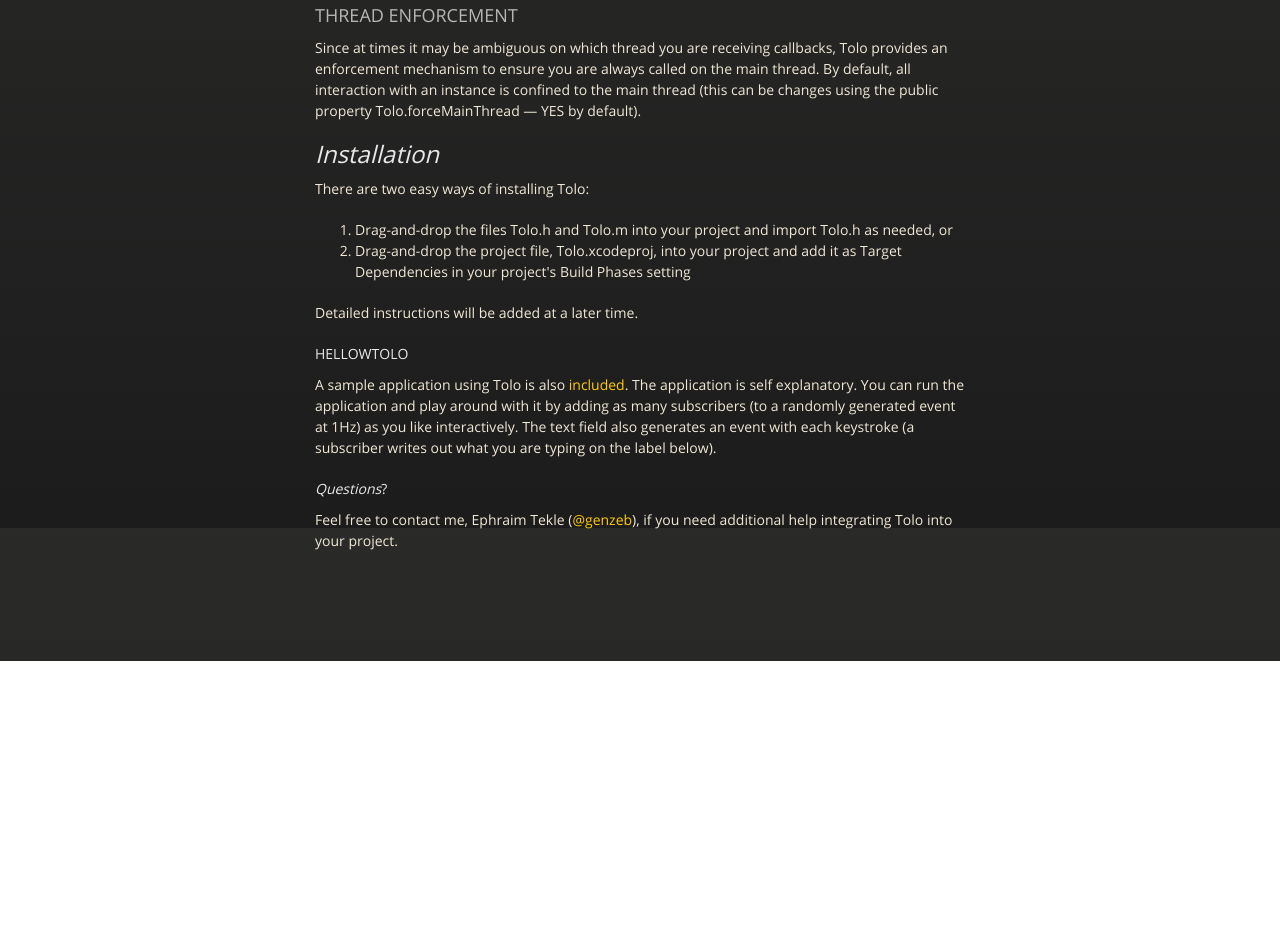
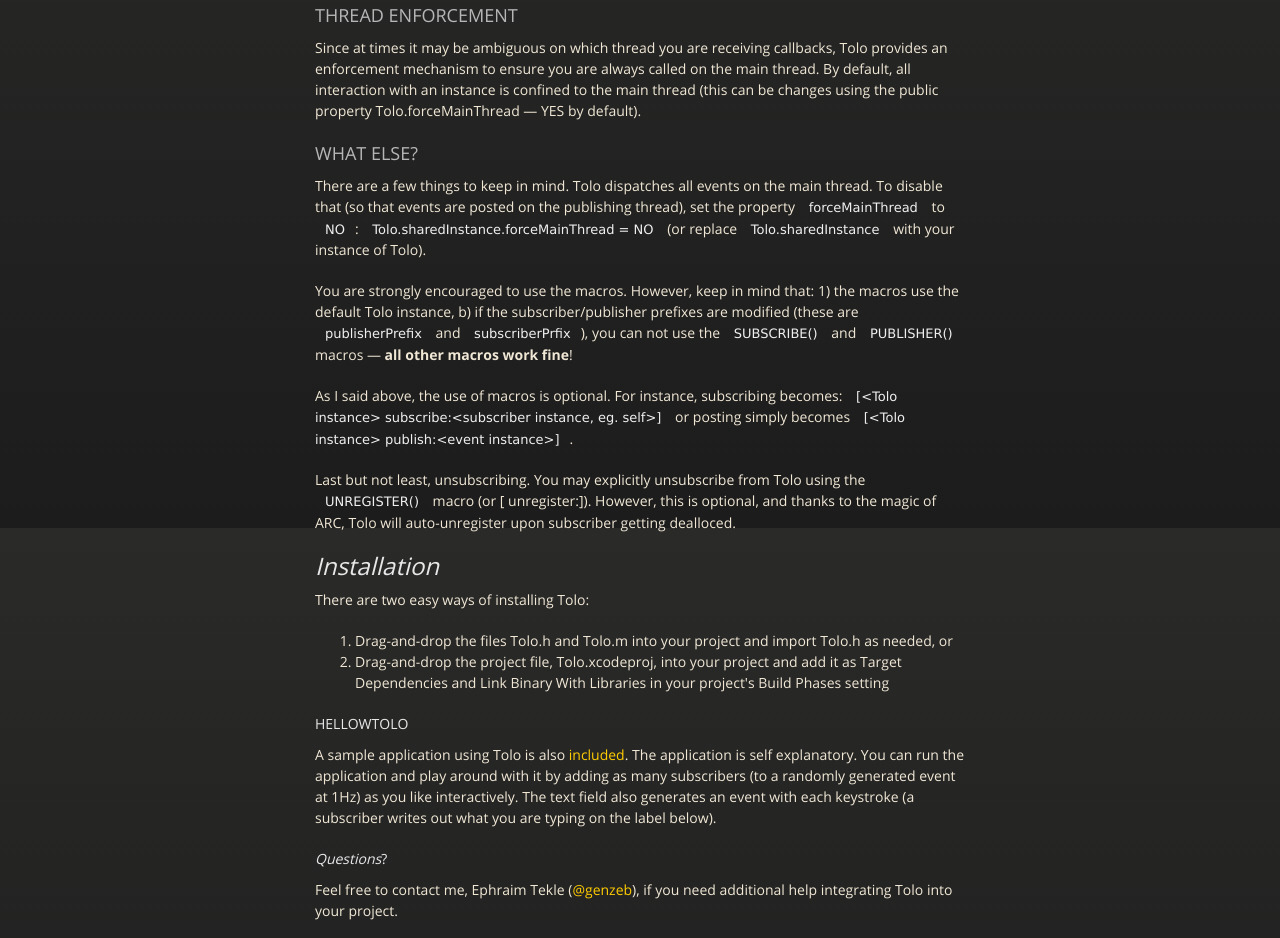
Before and after one commit to genzeb/tolo, a plain HTML site: page index.html in a window 1280 px wide. Shown: the part 1872-2810 px from the top of the page. Before the commit the page ends 2533 px from the top, so only its background shows below. Drawn offline with nearby package versions, Linux system fonts and the light colour scheme.

Commit message:
Create gh-pages branch via GitHub

```diff
--- a/index.html
+++ b/index.html
@@ -108,6 +108,17 @@ Amharic for "hurry up"</p>
 
 <p>Since at times it may be ambiguous on which thread you are receiving callbacks, Tolo provides an enforcement mechanism to ensure you are always called on the main thread. By default, all interaction with an instance is confined to the main thread (this can be changes using the public property Tolo.forceMainThread — YES by default).</p>
 
+<h3>
+<a name="what-else" class="anchor" href="#what-else"><span class="octicon octicon-link"></span></a>WHAT ELSE?</h3>
+
+<p>There are a few things to keep in mind. Tolo dispatches all events on the main thread. To disable that (so that events are posted on the publishing thread), set the property <code>forceMainThread</code> to <code>NO</code>: <code>Tolo.sharedInstance.forceMainThread = NO</code> (or replace <code>Tolo.sharedInstance</code> with your instance of Tolo). </p>
+
+<p>You are strongly encouraged to use the macros. However, keep in mind that: 1) the macros use the default Tolo instance, b) if the subscriber/publisher prefixes are modified (these are <code>publisherPrefix</code> and <code>subscriberPrfix</code>), you can not use the <code>SUBSCRIBE()</code> and <code>PUBLISHER()</code> macros — <strong>all other macros work fine</strong>!</p>
+
+<p>As I said above, the use of macros is optional. For instance, subscribing becomes: <code>[&lt;Tolo instance&gt; subscribe:&lt;subscriber instance, eg. self&gt;]</code> or posting simply becomes <code>[&lt;Tolo instance&gt; publish:&lt;event instance&gt;]</code>.</p>
+
+<p>Last but not least, unsubscribing. You may explicitly unsubscribe from Tolo using the <code>UNREGISTER()</code> macro (or [ unregister:]). However, this is optional, and thanks to the magic of ARC, Tolo will auto-unregister upon subscriber getting dealloced. </p>
+
 <h2>
 <a name="installation" class="anchor" href="#installation"><span class="octicon octicon-link"></span></a><em>Installation</em>
 </h2>
@@ -116,10 +127,8 @@ Amharic for "hurry up"</p>
 
 <ol>
 <li>Drag-and-drop the files Tolo.h and Tolo.m into your project and import Tolo.h as needed, or</li>
-<li>Drag-and-drop the project file, Tolo.xcodeproj, into your project and add it as Target Dependencies in your project's Build Phases setting</li>
-</ol><p>Detailed instructions will be added at a later time.</p>
-
-<h4>
+<li>Drag-and-drop the project file, Tolo.xcodeproj, into your project and add it as Target Dependencies and Link Binary With Libraries in your project's Build Phases setting</li>
+</ol><h4>
 <a name="hellowtolo" class="anchor" href="#hellowtolo"><span class="octicon octicon-link"></span></a>HELLOWTOLO</h4>
 
 <p>A sample application using Tolo is also <a href="https://github.com/genzeb/tolo/tree/master/HelloTolo">included</a>. The application is self explanatory. You can run the application and play around with it by adding as many subscribers (to a randomly generated event at 1Hz) as you like interactively. The text field also generates an event with each keystroke (a subscriber writes out what you are typing on the label below).</p>
```
Also changed, not shown: params.json (+1 -1 lines).
